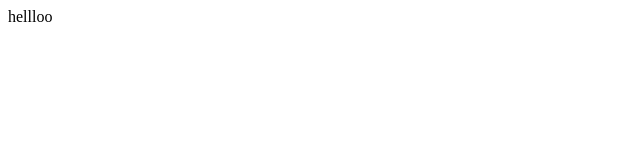
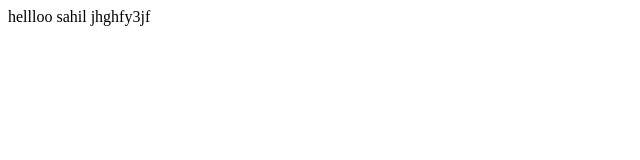
Before and after one commit to Sahil2527/exp1, a plain HTML site: page Desktop/exp1/index.html in a window 1280 px wide. Shown: the whole page, without its empty margins (0-640 px from the left). Drawn offline with Linux system fonts and the light colour scheme.

Commit message:
Update index.html

```diff
--- a/Desktop/exp1/index.html
+++ b/Desktop/exp1/index.html
@@ -7,5 +7,7 @@
 </head>
 <body>
     hellloo
+    sahil
+jhghfy3jf
 </body>
 </html>
```
